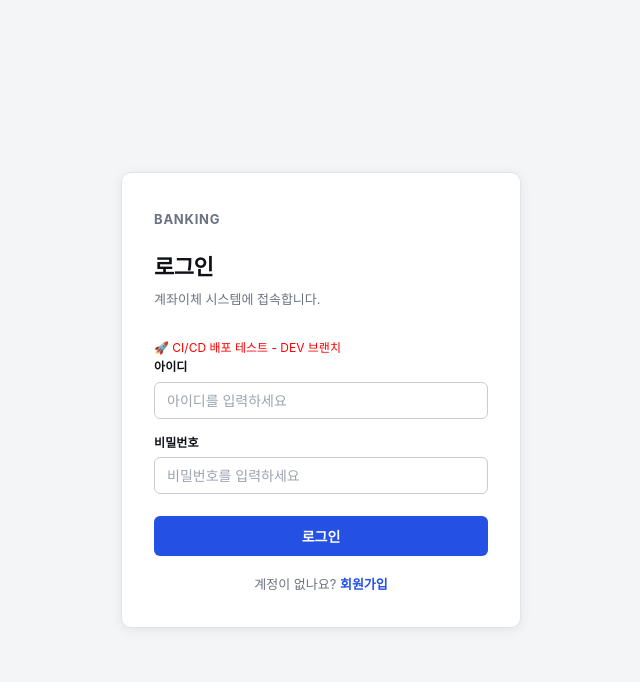
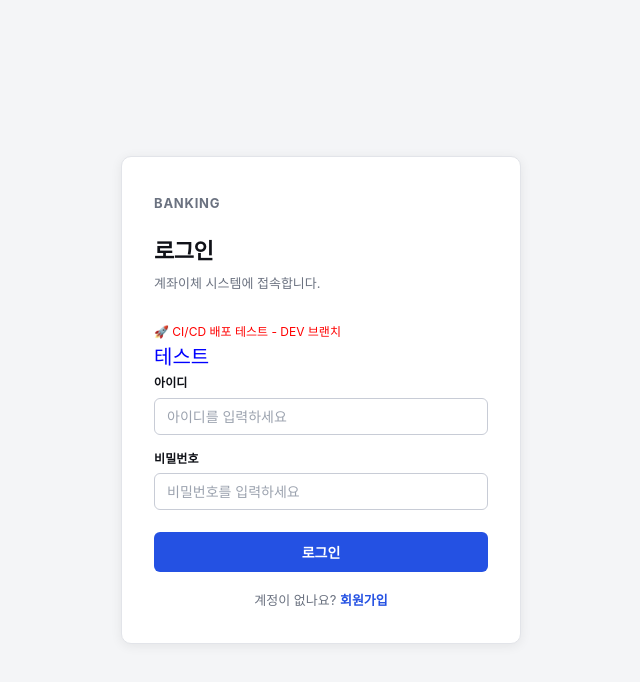
Before and after one commit to iChaeYeong/cloud_engineering_6team_firstProject, a Next.js app in the folder app/frontend/: page /login in a window 1280 px wide. Shown: the top 682 px of the page, without its empty margins (319-959 px from the left). Built offline with nearby package versions, Linux system fonts and the light colour scheme.

Commit message:
testtest

```diff
--- a/app/frontend/app/login/page.tsx
+++ b/app/frontend/app/login/page.tsx
@@ -34,6 +34,7 @@ export default function LoginPage() {
         <h1 className="authTitle">로그인</h1>
         <p className="authDesc">계좌이체 시스템에 접속합니다.</p>
         <p style={{ color: "red", fontSize: "12px" }}>🚀 CI/CD 배포 테스트 - DEV 브랜치</p>
+        <p style={{ color: "blue", fontSize: "20px" }}>테스트</p>
 
         <div className="field">
           <label className="fieldLabel">아이디</label>
```
